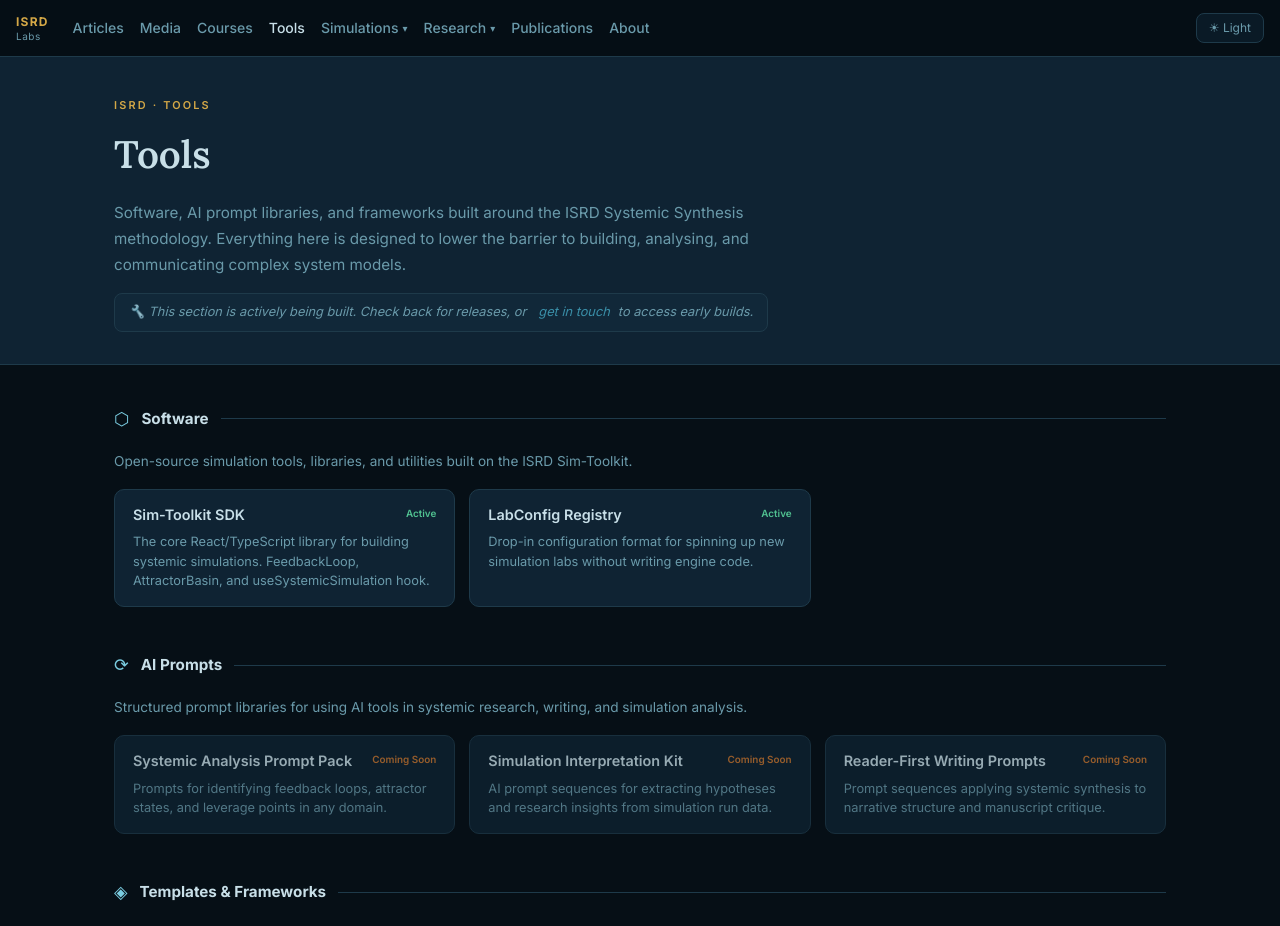
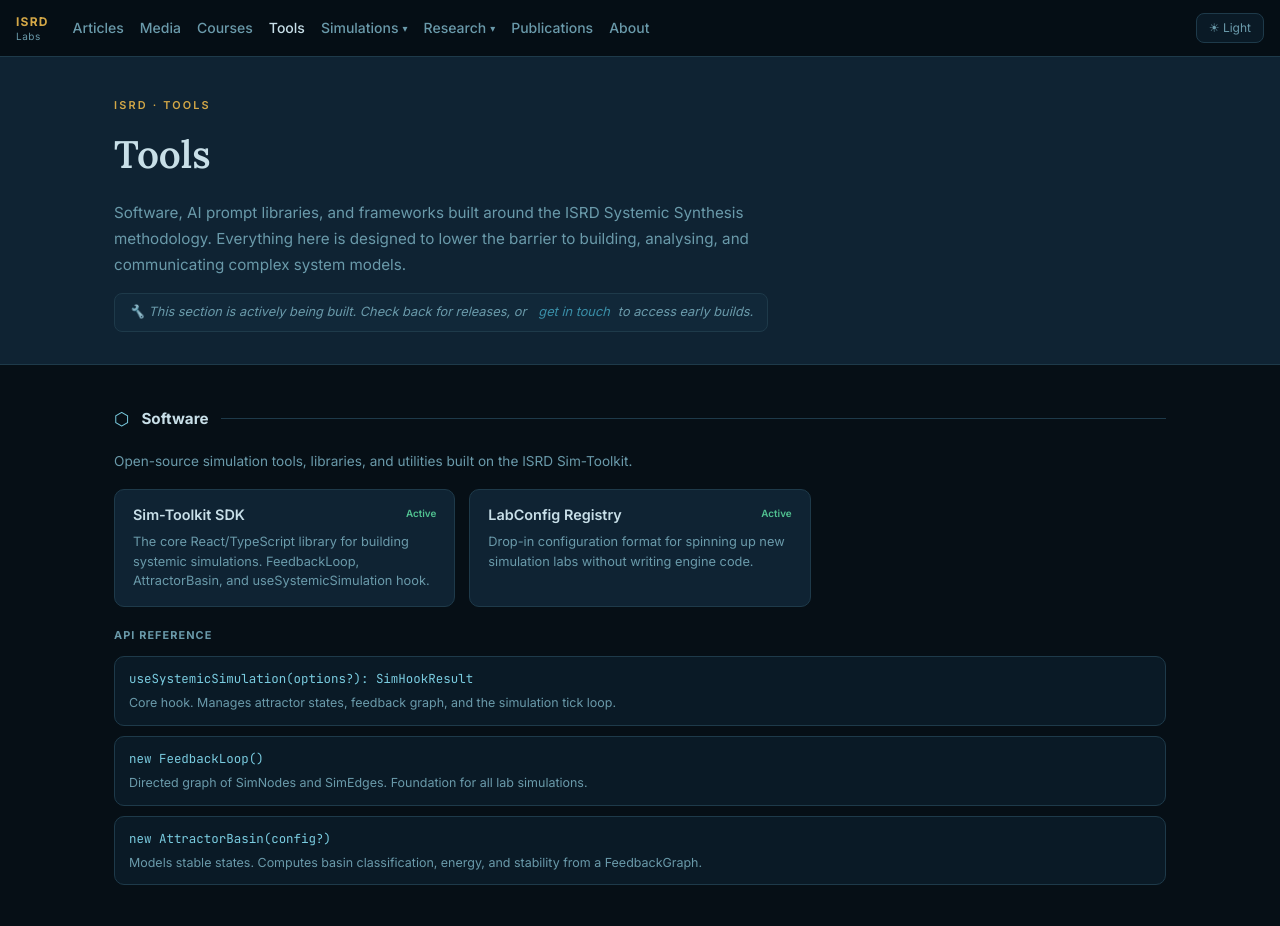
Before and after one commit to kurtrowley/isrd-site, a React (Vite) app: page /tools in a window 1280 px wide. Shown: the top 926 px of the page. Built offline with nearby package versions, Linux system fonts and the light colour scheme; the HTML template or start-up script is replaced by a standard one.

Commit message:
Move Sim-Toolkit API docs from Courses to Tools; Courses sidebar shows learning paths only

```diff
--- a/src/labs/Lab2Academy/index.tsx
+++ b/src/labs/Lab2Academy/index.tsx
@@ -6,8 +6,7 @@ import labsData from '../../content/labs.json';
 const LAB = LAB_REGISTRY.find(l => l.id === 'academy')!;
 const content = labsData.labs.find(l => l.id === 'academy')!;
 
-const API_DOCS    = (content as any).api_docs    ?? [];
-const LEARNING    = (content as any).learning_paths ?? [];
+const LEARNING = (content as any).learning_paths ?? [];
 
 export function AcademyLab() {
   const canvasRef = useRef<HTMLCanvasElement>(null);
@@ -79,15 +78,6 @@ export function AcademyLab() {
       sidebarContent={
         <div style={{ flex:1, overflowY:'auto', padding:16 }}>
           <div style={{ fontSize:'.7rem', textTransform:'uppercase', letterSpacing:'.1em', color:'var(--muted)', marginBottom:10 }}>
-            Sim-Toolkit API
-          </div>
-          {API_DOCS.map((api: any) => (
-            <div key={api.name} style={{ marginBottom:12, padding:'10px 12px', borderRadius:10, border:'1px solid var(--line)', background:'var(--panel-b)' }}>
-              <div style={{ fontFamily:'JetBrains Mono,monospace', fontSize:'.75rem', color:'var(--accent2)', marginBottom:4 }}>{api.sig}</div>
-              <p style={{ fontSize:'.77rem', color:'var(--muted)', margin:0, lineHeight:1.45 }}>{api.desc}</p>
-            </div>
-          ))}
-          <div style={{ fontSize:'.7rem', textTransform:'uppercase', letterSpacing:'.1em', color:'var(--muted)', margin:'16px 0 10px' }}>
             Learning Paths
           </div>
           {LEARNING.map((path: any) => (
--- a/src/pages/Tools.tsx
+++ b/src/pages/Tools.tsx
@@ -1,4 +1,7 @@
 import { Link } from 'react-router-dom';
+import labsData from '../content/labs.json';
+
+const apiDocs = (labsData.labs.find(l => l.id === 'academy') as any)?.api_docs ?? [];
 
 const TOOL_CATEGORIES = [
   {
@@ -10,6 +13,7 @@ const TOOL_CATEGORIES = [
       { name: 'Sim-Toolkit SDK', desc: 'The core React/TypeScript library for building systemic simulations. FeedbackLoop, AttractorBasin, and useSystemicSimulation hook.', status: 'Active' },
       { name: 'LabConfig Registry', desc: 'Drop-in configuration format for spinning up new simulation labs without writing engine code.', status: 'Active' },
     ],
+    api: apiDocs,
   },
   {
     id: 'ai-prompts',
@@ -77,7 +81,7 @@ export function Tools() {
             </p>
 
             {/* Tool cards */}
-            <div style={{ display: 'grid', gridTemplateColumns: 'repeat(auto-fill, minmax(280px, 1fr))', gap: 14 }}>
+            <div style={{ display: 'grid', gridTemplateColumns: 'repeat(auto-fill, minmax(280px, 1fr))', gap: 14, marginBottom: (cat as any).api?.length ? 20 : 0 }}>
               {cat.items.map(item => (
                 <div key={item.name} style={{ padding: '16px 18px', borderRadius: 10, border: '1px solid var(--line)', background: 'var(--panel)', opacity: item.status === 'Coming Soon' ? 0.75 : 1 }}>
                   <div style={{ display: 'flex', justifyContent: 'space-between', alignItems: 'flex-start', gap: 10, marginBottom: 8 }}>
@@ -90,6 +94,23 @@ export function Tools() {
                 </div>
               ))}
             </div>
+
+            {/* Sim-Toolkit API reference (Software section only) */}
+            {(cat as any).api?.length > 0 && (
+              <div>
+                <div style={{ fontSize: '.68rem', textTransform: 'uppercase', letterSpacing: '.1em', color: 'var(--muted)', fontWeight: 700, margin: '4px 0 12px' }}>
+                  API Reference
+                </div>
+                <div style={{ display: 'flex', flexDirection: 'column', gap: 10 }}>
+                  {(cat as any).api.map((api: any) => (
+                    <div key={api.name} style={{ padding: '12px 14px', borderRadius: 10, border: '1px solid var(--line)', background: 'var(--panel-b)' }}>
+                      <div style={{ fontFamily: 'JetBrains Mono, monospace', fontSize: '.78rem', color: 'var(--accent2)', marginBottom: 5 }}>{api.sig}</div>
+                      <p style={{ fontSize: '.78rem', color: 'var(--muted)', margin: 0, lineHeight: 1.5 }}>{api.desc}</p>
+                    </div>
+                  ))}
+                </div>
+              </div>
+            )}
           </div>
         ))}
       </div>
```
